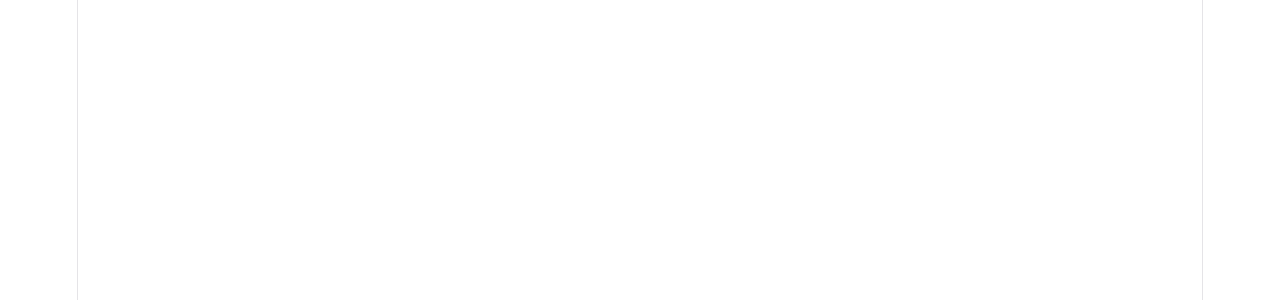
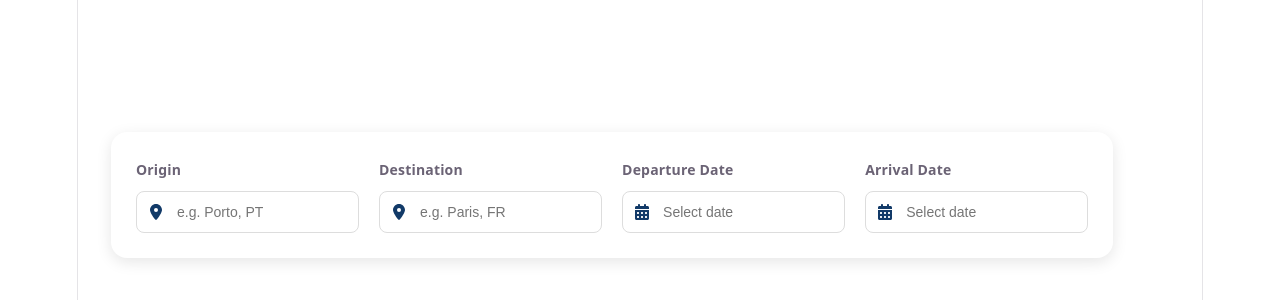
Before and after one commit to PedroCorreia23/smart-trip-planner, a React app in the folder frontend/: page /home-page in a window 1280 px wide. Before the commit this address had no page. Shown: the part 68-368 px from the top of the page. Built offline with nearby package versions, Linux system fonts and the light colour scheme; the HTML template or start-up script is replaced by a standard one.

Commit message:
feature: add date and min date for arrival

```diff
--- a/frontend/src/App.jsx
+++ b/frontend/src/App.jsx
@@ -9,7 +9,7 @@ export default function App() {
       <BrowserRouter>
       <Routes>
         <Route path="/" element={<LandingPage />} />
-        <Route path='/home' element={<Home/>}/>
+        <Route path='/home-page' element={<Home/>}/>
       </Routes>
       </BrowserRouter>
 
--- a/frontend/src/components/TripSearchForm.jsx
+++ b/frontend/src/components/TripSearchForm.jsx
@@ -1,8 +1,13 @@
 import { useState } from "react";
 import { FaLocationDot } from "react-icons/fa6";
 import { FaCalendarDays } from "react-icons/fa6";
+import DatePicker from "react-datepicker";
+import "react-datepicker/dist/react-datepicker.css";
 
 export default function TripSearchForm() {
+
+    const [departureDate, setDepartureDate] = useState(null);
+    const [arrivalDate, setArrivalDate] = useState(null);
     return (
         <main className="trip-search-form">
             <div className="search-box">
@@ -35,9 +40,12 @@ export default function TripSearchForm() {
                     <label htmlFor="departure-date"> Departure Date</label>
                     <div className="input-with-icon">
                         <FaCalendarDays className="date-icon" />
-                    <input
-                        id="departure-date"
-                        type="date"
+
+                        <DatePicker
+                        selected={departureDate}
+                        onChange={(date) => setDepartureDate(date)}
+                        placeholderText="Select date"
+                        dateFormat="dd/MM/yyyy"
                         className="date-input"
                         />
                     </div>
@@ -46,10 +54,15 @@ export default function TripSearchForm() {
                     <label htmlFor="arrival-date"> Arrival Date</label>
                     <div className="input-with-icon">
                         <FaCalendarDays className="date-icon" />
-                    <input
-                        id="arrival-date"
-                        type="date"
+
+                        <DatePicker
+                        selected={arrivalDate}
+                        onChange={(date) => setArrivalDate(date)}
+                        placeholderText="Select date"
+                        dateFormat="dd/MM/yyyy"
                         className="date-input"
+
+                        minDate={departureDate}
                         />
                     </div>
                 </div>
```
Lines whose indentation alone changed are shown as unchanged.
